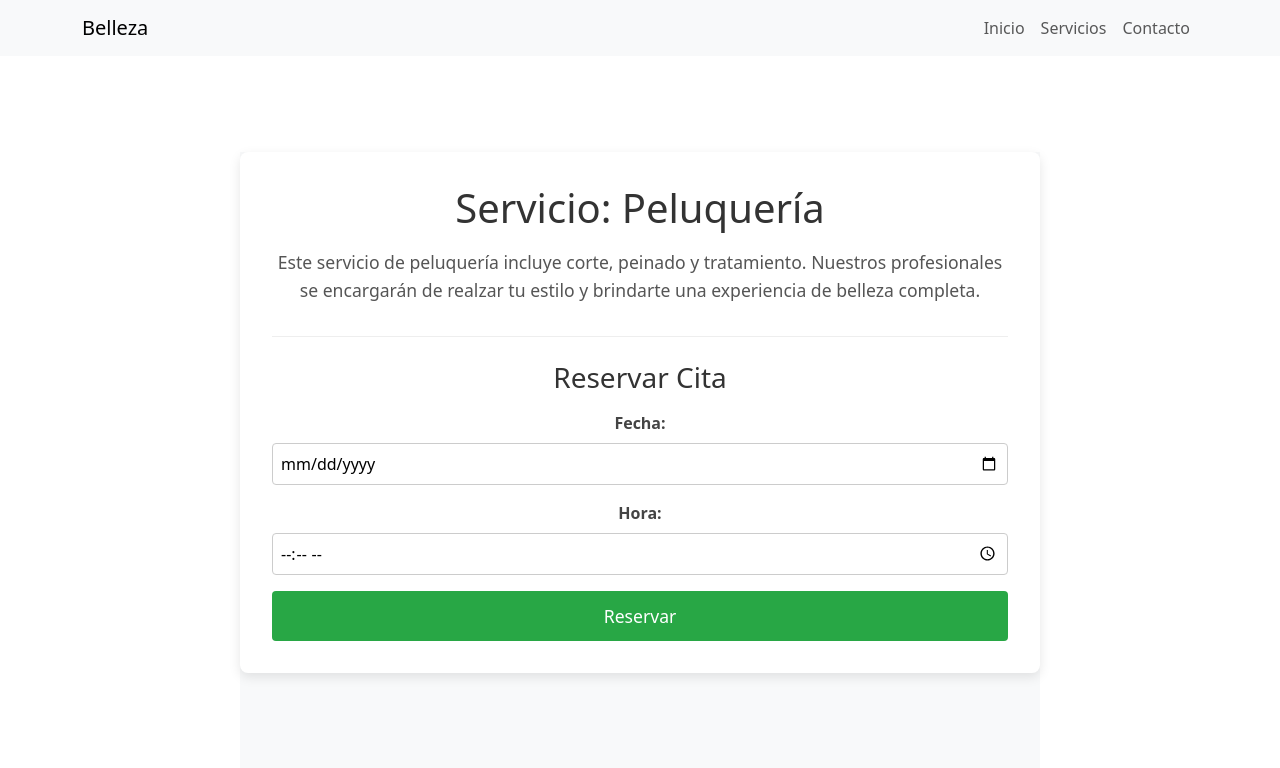
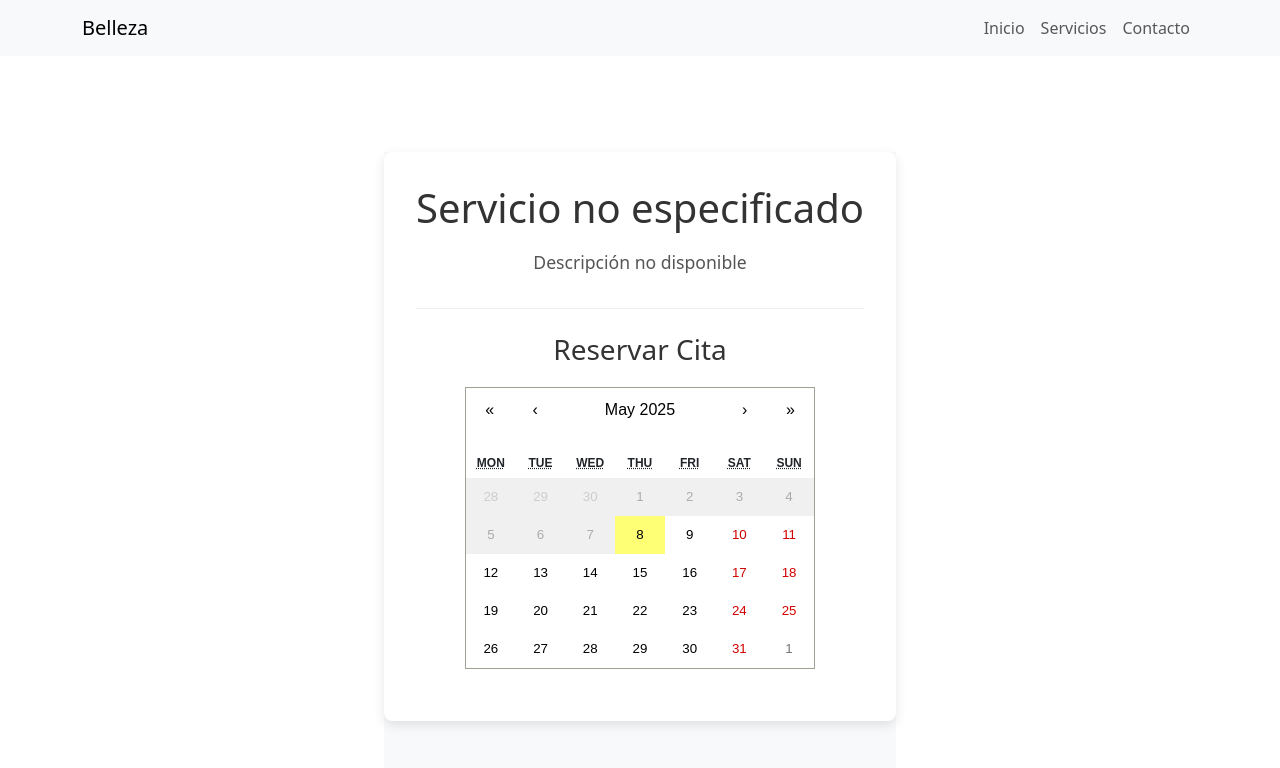
Before and after one commit to amarinc2000/ISST-Grupo14-Belleza-25, a React (Vite) app in the folder frontend/: page /detalle-servicio in a window 1280 px wide. Shown: the top 768 px of the page. Built offline with nearby package versions, Linux system fonts and the light colour scheme.

Commit message:
DetalleServicios: calendario modificado, Confirma_Reserva: pagina nueva que al darle a reservar te redirija.

```diff
--- a/frontend/package.json
+++ b/frontend/package.json
@@ -13,6 +13,7 @@
     "@popperjs/core": "^2.11.8",
     "bootstrap": "^5.3.3",
     "react": "^19.0.0",
+    "react-calendar": "^5.1.0",
     "react-dom": "^19.0.0"
   },
   "devDependencies": {
--- a/frontend/src/App.jsx
+++ b/frontend/src/App.jsx
@@ -7,6 +7,7 @@ import './App.css'
 import "bootstrap/dist/css/bootstrap.min.css";
 import "bootstrap/dist/js/bootstrap.bundle.min.js";
 import DetalleServicios from './components/DetalleServicios';
+import ConfirmaReserva from './components/Confirma_Reserva';
 
 function App() {
   return (
@@ -16,6 +17,7 @@ function App() {
         <Route path="/" element={<HomePage />} />
         <Route path="/inicio-sesion" element={<InicioSesion />} />
         <Route path="/detalle-servicio" element={<DetalleServicios />} />
+        <Route path="/confirma-reserva" element={<ConfirmaReserva />} />
       </Routes>
     </Router>
   );
--- /dev/null
+++ b/frontend/src/components/Confirma_Reserva.jsx
@@ -0,0 +1,20 @@
+import React from "react";
+import { useLocation } from "react-router-dom";
+
+const ConfirmaReserva = () => {
+  const location = useLocation();
+  const { selectedTime } = location.state || {}; // Obtén la hora seleccionada
+
+  return (
+    <div className="confirmation-container">
+      <h1>Reserva realizada con éxito</h1>
+      {selectedTime ? (
+        <p>Reserva realizada con éxito a la hora: {selectedTime}</p>
+      ) : (
+        <p>No se ha seleccionado ninguna hora.</p>
+      )}
+    </div>
+  );
+};
+
+export default ConfirmaReserva;
--- a/frontend/src/components/DetalleServicios.css
+++ b/frontend/src/components/DetalleServicios.css
@@ -79,3 +79,10 @@
   .btn-book:hover {
     background-color: #218838;
   }
+
+  .calendar-container {
+    display: flex;
+    justify-content: center; /* Centra horizontalmente */
+    align-items: center; /* Centra verticalmente si es necesario */
+    margin: 20px 0;
+  }
--- a/frontend/src/components/DetalleServicios.jsx
+++ b/frontend/src/components/DetalleServicios.jsx
@@ -1,51 +1,94 @@
 import React, { useState } from "react";
+import { useNavigate, useLocation } from "react-router-dom"; // Importa useNavigate y useLocation
 import Navbar from "./Navbar";
+import Calendar from "react-calendar";
+import "react-calendar/dist/Calendar.css";
 import "./DetalleServicios.css";
 
 const DetalleServicios = () => {
-  // Estados para fecha y hora seleccionadas
-  const [selectedDate, setSelectedDate] = useState("");
+  const [selectedDate, setSelectedDate] = useState(null);
   const [selectedTime, setSelectedTime] = useState("");
+  const [availableTimes, setAvailableTimes] = useState([]);
+  const minutos_servicio = 30; // Duración del servicio en minutos
+  const navigate = useNavigate(); // Hook para redirigir
 
-  // Función para manejar la reserva (ej. enviar datos a una API)
+  // Obtén los datos del servicio desde la ubicación (useLocation)
+  const location = useLocation();
+  const { nombre_servicio, descripcion_servicio } = location.state || {
+    nombre_servicio: "Servicio no especificado",
+    descripcion_servicio: "Descripción no disponible",
+  };
+
+  // Función para manejar la selección de fecha
+  const handleDateChange = (date) => {
+    const today = new Date();
+    if (date < today.setHours(0, 0, 0, 0)) {
+      return; // Evita seleccionar fechas pasadas
+    }
+    setSelectedDate(date);
+
+    // Generar horarios disponibles dinámicamente
+    setAvailableTimes(generateTimeSlots(minutos_servicio));
+  };
+
+  // Función para generar los intervalos de tiempo
+  const generateTimeSlots = (interval) => {
+    const times = [];
+    const startHour = 9 * 60; // Convertir 9:00 AM a minutos (540 minutos)
+    const endHour = 20 * 60; // Convertir 8:00 PM a minutos (1200 minutos)
+
+    for (let time = startHour; time + interval <= endHour; time += interval) {
+      const hours = Math.floor(time / 60).toString().padStart(2, "0");
+      const minutes = (time % 60).toString().padStart(2, "0");
+      times.push(`${hours}:${minutes}`);
+    }
+
+    return times;
+  };
+
+  // Función para manejar la reserva
   const handleBooking = () => {
-    console.log("Reserva confirmada:", selectedDate, selectedTime);
-    // Aquí agregarías la lógica para confirmar la reserva
+    navigate("/confirma-reserva", { state: { selectedTime } }); // Redirige con la hora seleccionada
   };
 
   return (
     <div className="service-detail-container">
       <Navbar />
       <div className="service-detail-content">
-        <h1 className="service-title">Servicio: Peluquería</h1>
-        <p className="service-description">
-          Este servicio de peluquería incluye corte, peinado y tratamiento. Nuestros profesionales
-          se encargarán de realzar tu estilo y brindarte una experiencia de belleza completa.
-        </p>
+        <h1 className="service-title">{nombre_servicio}</h1>
+        <p className="service-description">{descripcion_servicio}</p>
 
         <div className="reservation-form">
           <h2>Reservar Cita</h2>
-          <div className="form-group">
-            <label htmlFor="date">Fecha:</label>
-            <input
-              type="date"
-              id="date"
+          <div className="calendar-container">
+            <Calendar
+              onChange={handleDateChange}
               value={selectedDate}
-              onChange={(e) => setSelectedDate(e.target.value)}
+              tileDisabled={({ date }) => date < new Date().setHours(0, 0, 0, 0)} // Deshabilitar días pasados
             />
           </div>
-          <div className="form-group">
-            <label htmlFor="time">Hora:</label>
-            <input
-              type="time"
-              id="time"
-              value={selectedTime}
-              onChange={(e) => setSelectedTime(e.target.value)}
-            />
-          </div>
-          <button className="btn-book" onClick={handleBooking}>
-            Reservar
-          </button>
+
+          {selectedDate && (
+            <div className="time-selection">
+              <h3>Selecciona una hora:</h3>
+              <div className="time-cards">
+                {availableTimes.map((time) => (
+                  <button
+                    key={time}
+                    className={`time-card ${selectedTime === time ? "selected" : ""}`}
+                    onClick={() => setSelectedTime(time)}
+                  >
+                    {time}
+                  </button>
+                ))}
+              </div>
+              {selectedTime && (
+                <button className="btn-book" onClick={handleBooking}>
+                  Reservar {selectedTime}
+                </button>
+              )}
+            </div>
+          )}
         </div>
       </div>
     </div>
```
Also changed, not shown: 1 other file (tests, documents, lock files or other folders).
